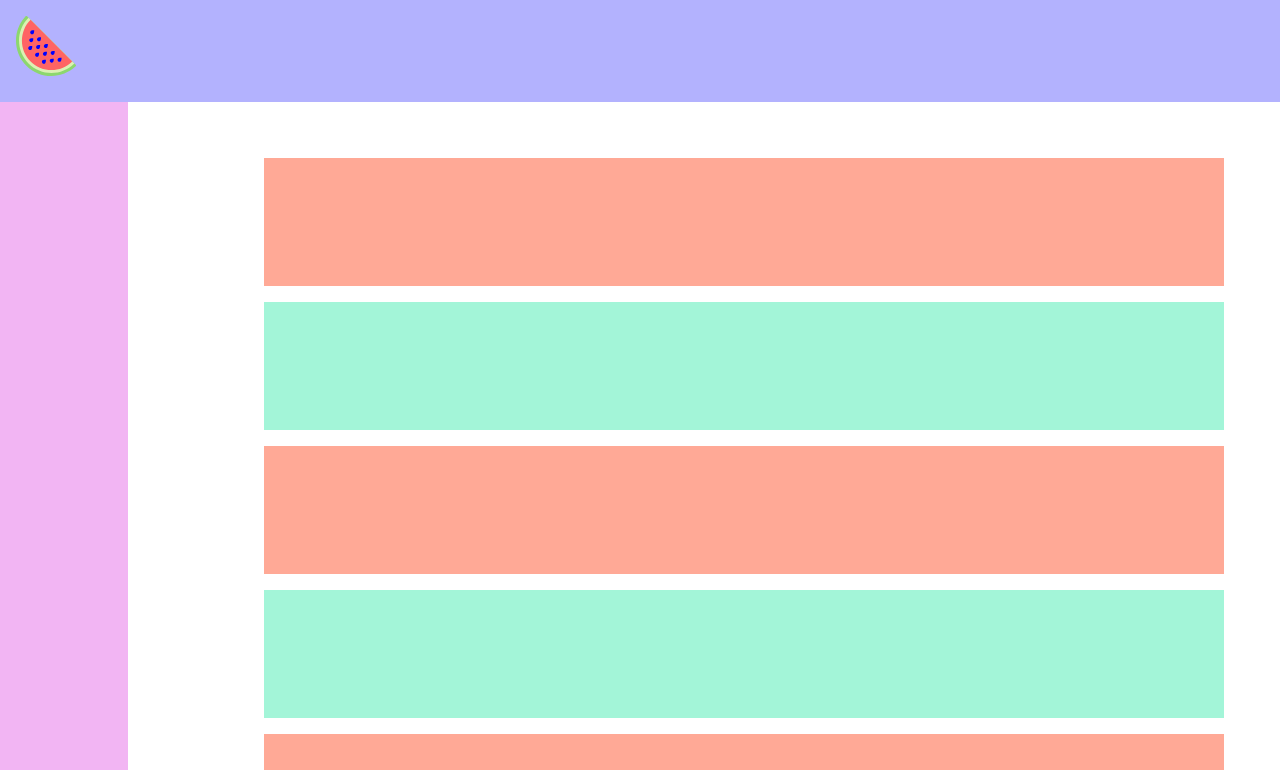
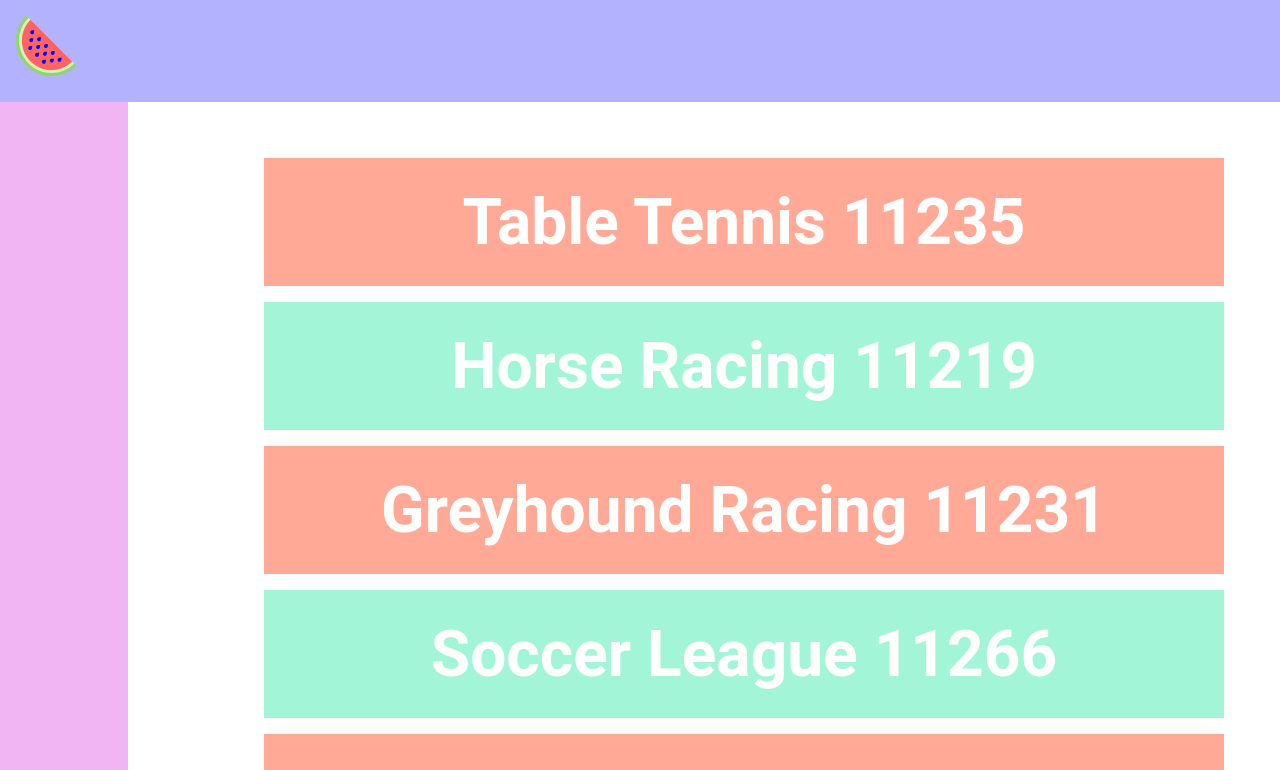
Before and after one commit to Rhibro/playtech-test, a React (Create React App) app: page / in a window 1280 px wide. Shown: the top 770 px of the page. Built offline with nearby package versions, Linux system fonts and the light colour scheme.

Commit message:
bug fixed

```diff
--- a/src/App.js
+++ b/src/App.js
@@ -1,7 +1,4 @@
 import "./index";
-//import Header from "../src/components/Header";
-//import Home from "../src/components/Home";
-//import { BrowserRouter, Routes, Route } from "react-router-dom";
 import melon from "../src/images/blueseeds.svg";
 import Data from "../src/testData.json";
 
@@ -22,11 +19,10 @@ function App() {
                     {
                       data.testData && data.testData.map( data => {
                         return (
-                         <div key={ data.id }> { data.sportName } { data.marketId }</div>
+                         <div key={ data.id }> { data.sport.sportName } { data.market.marketId }</div>
                         )
                       })
                     }
-
                   </div>
                 )
               })
--- a/src/index.css
+++ b/src/index.css
@@ -44,10 +44,14 @@ body {
   height: 8rem;
   margin: .5rem;
   margin-right: 3rem;
+  display: flex;
+  justify-content: center;
+  align-items: center;
+  text-align: center;
   font-family: 'Roboto';
   font-style: normal;
-  font-weight: 400;
-  font-size: 20px;
+  font-weight: 700;
+  font-size: 5vw;
   line-height: 61px;
   color: #FFFFFF;
 }
```
